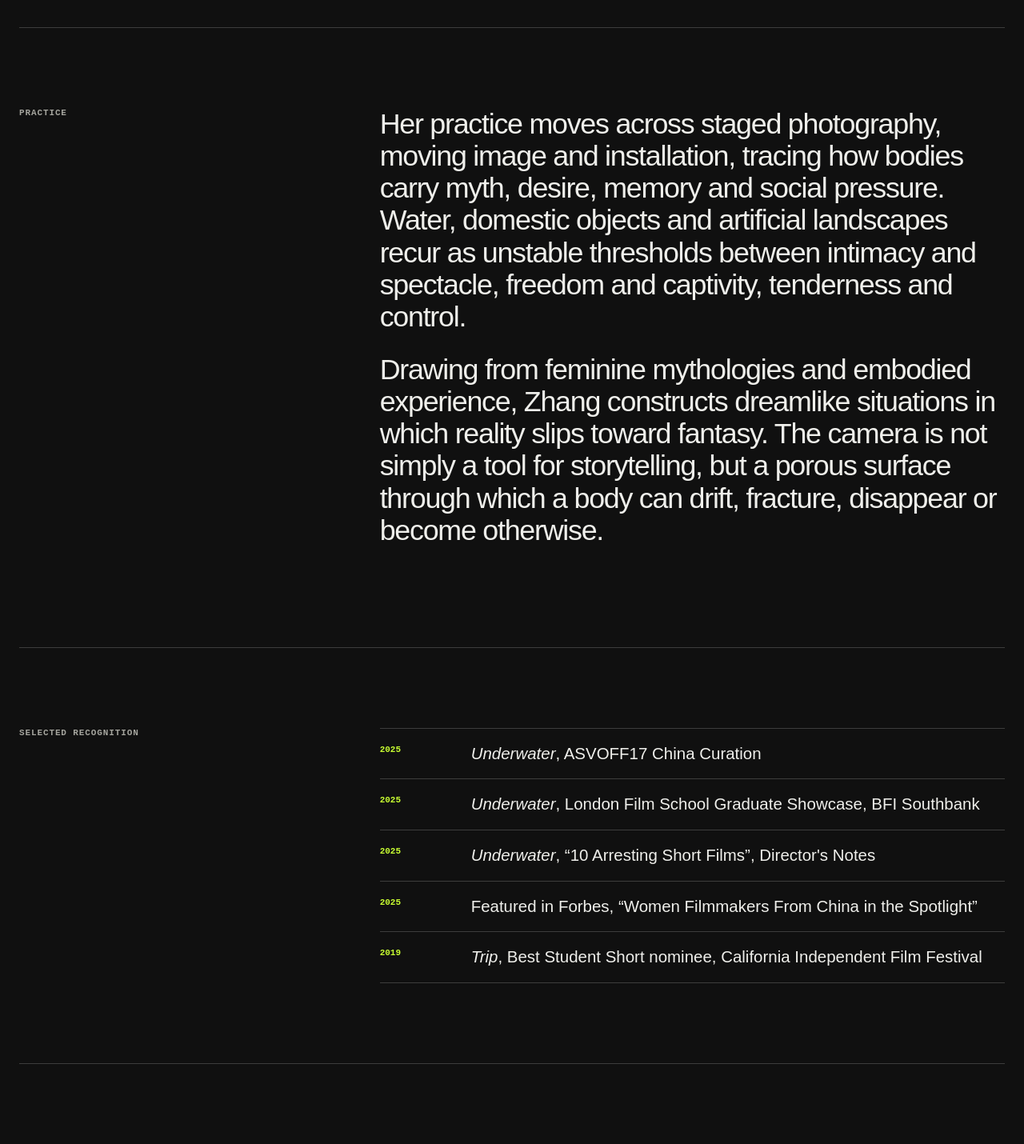
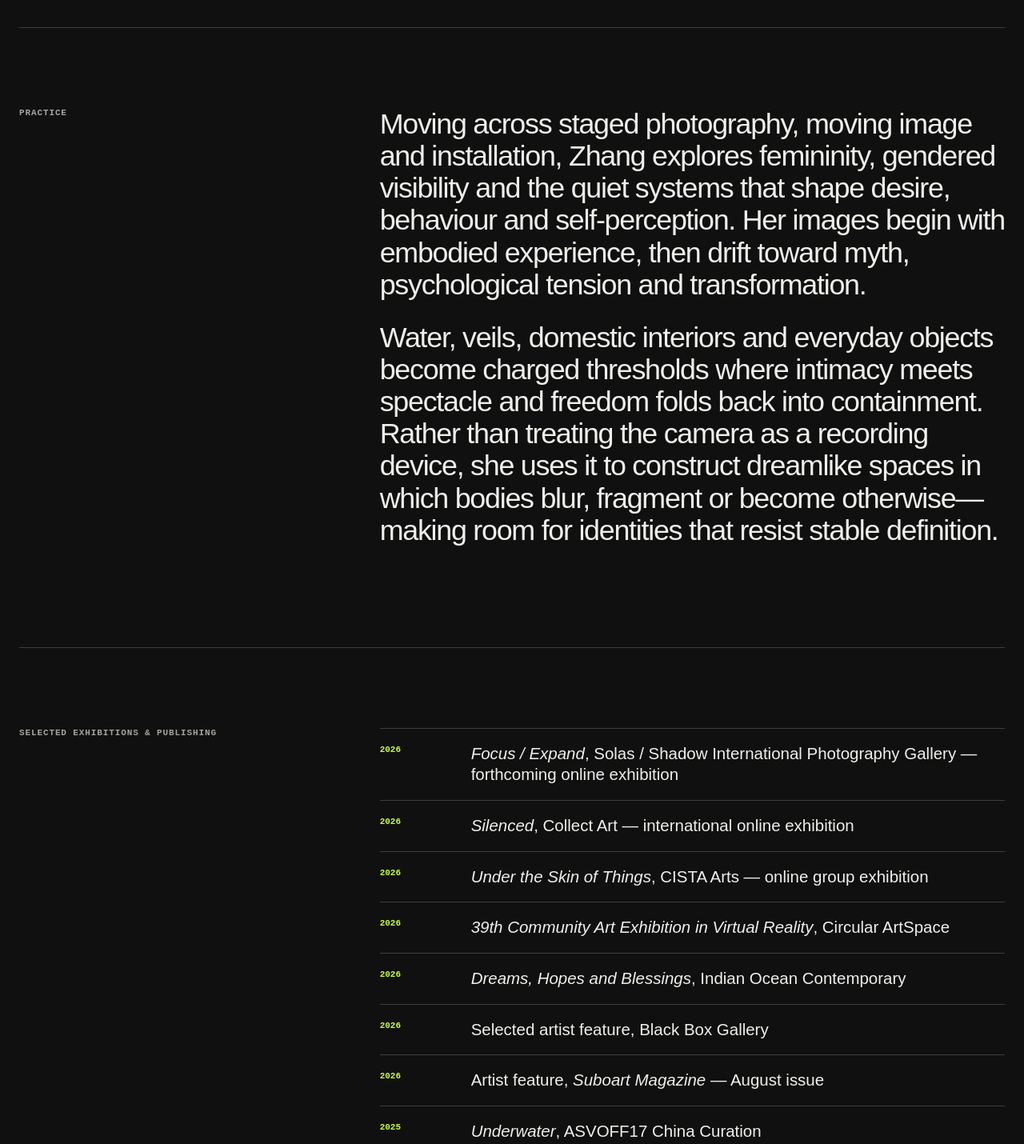
Before and after one commit to houseofricky-netizen/RuiqiZhangArt, a Next.js app: page /about in a window 1280 px wide. Shown: the part 740-2170 px from the top of the page at 80% size. Built offline with nearby package versions, Linux system fonts and the light colour scheme.

Commit message:
Update artist biography and exhibitions
Updated the description and content of the About page to reflect Ruiqi Zhang's exhibitions and artistic themes.

```diff
--- a/app/about/page.tsx
+++ b/app/about/page.tsx
@@ -3,7 +3,7 @@ import { SiteFooter, SiteHeader } from "../ui";
 
 export const metadata: Metadata = {
   title: "About",
-  description: "Biography, education and selected recognition for Ruiqi Zhang.",
+  description: "Biography, exhibitions and selected recognition for visual artist Ruiqi Zhang.",
 };
 
 export default function AboutPage() {
@@ -13,7 +13,7 @@ export default function AboutPage() {
       <main className="about-page page-shell">
         <section className="about-intro">
           <p className="eyebrow">04 / About</p>
-          <h1>Ruiqi Zhang is a Chinese visual artist based in London, working across image, body and imagined worlds.</h1>
+          <h1>Ruiqi Zhang is a Chinese visual artist based in London, working with the body as image, archive and imagined terrain.</h1>
         </section>
 
         <section className="about-grid">
@@ -22,29 +22,44 @@ export default function AboutPage() {
           </div>
           <div className="about-copy">
             <p>
-              Her practice moves across staged photography, moving image and
-              installation, tracing how bodies carry myth, desire, memory and
-              social pressure. Water, domestic objects and artificial
-              landscapes recur as unstable thresholds between intimacy and
-              spectacle, freedom and captivity, tenderness and control.
+              Moving across staged photography, moving image and installation,
+              Zhang explores femininity, gendered visibility and the quiet
+              systems that shape desire, behaviour and self-perception. Her
+              images begin with embodied experience, then drift toward myth,
+              psychological tension and transformation.
             </p>
             <p>
-              Drawing from feminine mythologies and embodied experience, Zhang
-              constructs dreamlike situations in which reality slips toward
-              fantasy. The camera is not simply a tool for storytelling, but a
-              porous surface through which a body can drift, fracture,
-              disappear or become otherwise.
+              Water, veils, domestic interiors and everyday objects become
+              charged thresholds where intimacy meets spectacle and freedom
+              folds back into containment. Rather than treating the camera as
+              a recording device, she uses it to construct dreamlike spaces in
+              which bodies blur, fragment or become otherwise—making room for
+              identities that resist stable definition.
             </p>
           </div>
         </section>
 
         <section className="about-grid recognition">
-          <div><p className="eyebrow">Selected recognition</p></div>
+          <div><p className="eyebrow">Selected exhibitions &amp; publishing</p></div>
           <ul>
+            <li><span>2026</span><p><em>Focus / Expand</em>, Solas / Shadow International Photography Gallery — forthcoming online exhibition</p></li>
+            <li><span>2026</span><p><em>Silenced</em>, Collect Art — international online exhibition</p></li>
+            <li><span>2026</span><p><em>Under the Skin of Things</em>, CISTA Arts — online group exhibition</p></li>
+            <li><span>2026</span><p><em>39th Community Art Exhibition in Virtual Reality</em>, Circular ArtSpace</p></li>
+            <li><span>2026</span><p><em>Dreams, Hopes and Blessings</em>, Indian Ocean Contemporary</p></li>
+            <li><span>2026</span><p>Selected artist feature, Black Box Gallery</p></li>
+            <li><span>2026</span><p>Artist feature, <em>Suboart Magazine</em> — August issue</p></li>
             <li><span>2025</span><p><em>Underwater</em>, ASVOFF17 China Curation</p></li>
             <li><span>2025</span><p><em>Underwater</em>, London Film School Graduate Showcase, BFI Southbank</p></li>
+          </ul>
+        </section>
+
+        <section className="about-grid recognition">
+          <div><p className="eyebrow">Awards &amp; recognition</p></div>
+          <ul>
+            <li><span>2026</span><p>Ruby Award and Crystal Award, Gallery Ring <em>RED</em> International Online Art Competition</p></li>
             <li><span>2025</span><p><em>Underwater</em>, “10 Arresting Short Films”, Director&apos;s Notes</p></li>
-            <li><span>2025</span><p>Featured in Forbes, “Women Filmmakers From China in the Spotlight”</p></li>
+            <li><span>2025</span><p>Featured in <em>Forbes</em>, “Chinese Women Filmmakers to Know from Diane Pernet&apos;s ASVOFF”</p></li>
             <li><span>2019</span><p><em>Trip</em>, Best Student Short nominee, California Independent Film Festival</p></li>
           </ul>
         </section>
```
